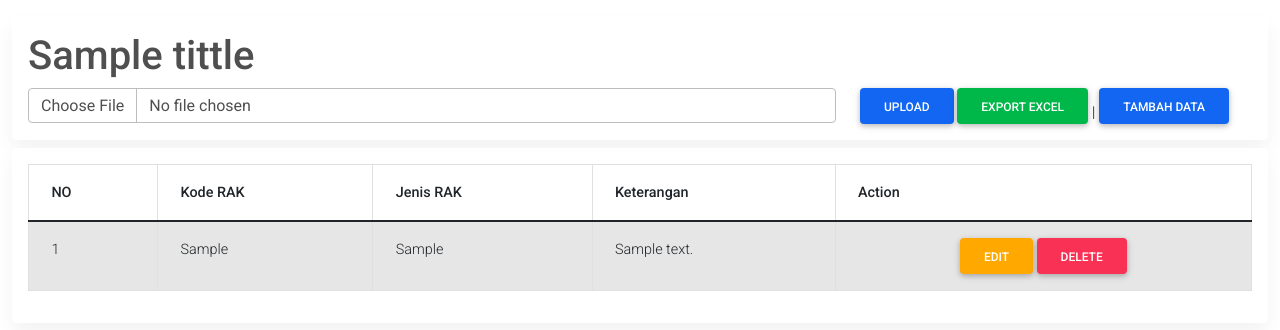
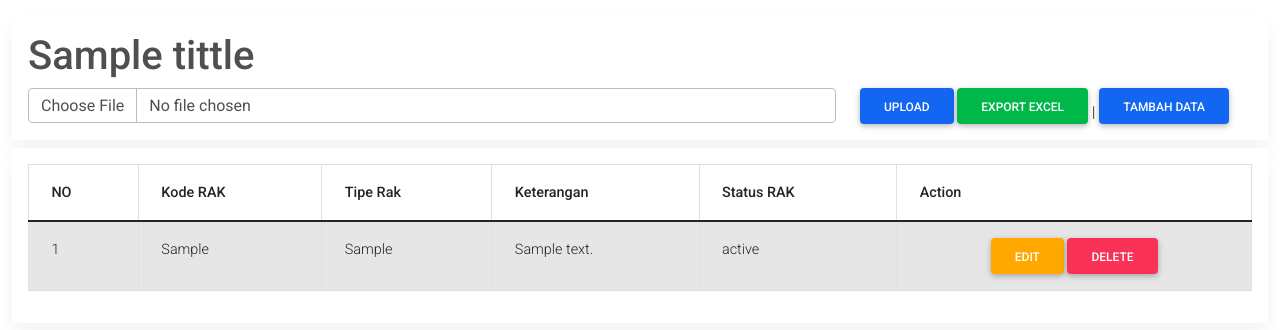
Before and after one commit to Tevan13/dynamic-wh-1, a CodeIgniter 4 app: the page made by app/Views/cs/masterRak.php in a window 1280 px wide. Shown: the top 330 px of the page. Run offline with PHP 8.4 and a stand-in for CodeIgniter, Linux system fonts and the light colour scheme; the template is opened without the code that fills it: most values are stand-ins (such as "Sample title", 1, 10 or a date in 2020); some libraries are stand-ins or nearby versions.

Commit message:
Download excel rak master

```diff
--- a/app/Models/rakModel.php
+++ b/app/Models/rakModel.php
@@ -8,7 +8,7 @@ class rakModel extends Model
 {
     protected $table = "tb_rak";
     protected $primaryKey = "idRak";
-    protected $allowedFields = ["kode_rak", "jenis_rak", "keterangan", "created_at", "updated_at"];
+    protected $allowedFields = ["kode_rak", "tipe_rak", "keterangan", "status_rak", "created_at", "updated_at"];
 
     public function getMasterRAk()
     {
--- a/app/Views/cs/masterRak.php
+++ b/app/Views/cs/masterRak.php
@@ -14,7 +14,7 @@
                         </div>
                         <div class="col">
                             <button class="btn btn-primary" type="submit" style="display: inline-block;">Upload</button>
-                            <a href='#' class="btn btn-success">Export Excel</a>
+                            <a href='<?= base_url('rakController/export'); ?>' class="btn btn-success">Export Excel</a>
                             |
                             <button type="button" class="btn btn-primary" data-bs-toggle="modal" data-bs-target="#exampleModal">Tambah Data</button>
                         </div>
@@ -43,9 +43,9 @@
                                                 </div>
                                             </div>
                                             <div class="row mb-3">
-                                                <label for="jenis_rak" class="col-sm-3 col-form-label">Jenis RAK</label>
+                                                <label for="tipe_rak" class="col-sm-3 col-form-label">Tipe Rak</label>
                                                 <div class="col-sm-9">
-                                                    <input type="text" class="form-control" id="jenis_rak" name="jenis_rak" placeholder="Masukkan Jenis Rak" required>
+                                                    <input type="text" class="form-control" id="tipe_rak" name="tipe_rak" placeholder="Masukkan Tipe Rak" required>
                                                 </div>
                                             </div>
 
@@ -82,8 +82,9 @@
                     <tr>
                         <th>NO</th>
                         <th>Kode RAK</th>
-                        <th>Jenis RAK</th>
+                        <th>Tipe Rak</th>
                         <th>Keterangan</th>
+                        <th>Status RAK</th>
                         <th>Action</th>
                 </thead>
                 <tbody id="contactTable">
@@ -95,8 +96,9 @@
                             <tr>
                                 <td><?= $i++; ?></td>
                                 <td><?= $rak['kode_rak'] ?></td>
-                                <td><?= $rak['jenis_rak'] ?></td>
+                                <td><?= $rak['tipe_rak'] ?></td>
                                 <td><?= $rak['keterangan'] ?></td>
+                                <td><?= $rak['status_rak'] ?></td>
                                 <td style="text-align: center;">
                                     <button type="button" class="btn btn-warning" data-bs-toggle="modal" data-bs-target="#ModalUpdate<?php echo $i; ?>">
                                         Edit
@@ -120,8 +122,8 @@
                                                         <input type="text" name="kode_rak" class="form-control" value="<?= $rak['kode_rak']; ?>" required>
                                                     </div>
                                                     <div class="mb-3">
-                                                        <label class="form-label">Jenis Rak</label>
-                                                        <input type="text" name="jenis_rak" class="form-control" value="<?= $rak['jenis_rak']; ?>" required>
+                                                        <label class="form-label">Tipe Rak</label>
+                                                        <input type="text" name="tipe_rak" class="form-control" value="<?= $rak['tipe_rak']; ?>" required>
                                                     </div>
                                                     <div class="mb-3">
                                                         <label class="form-label">Keterangan</label>
@@ -129,6 +131,23 @@
                                                             <?php
                                                             $ket = ["Kecil", "Besar", "Over Area"];
                                                             $selected = $rak['keterangan'];
+                                                            foreach ($ket as $k) {
+                                                                $option = '<option value="' . $k . '"';
+                                                                if ($selected == $k) {
+                                                                    $option .= ' selected';
+                                                                }
+                                                                $option .= '>' . $k . '</option>';
+                                                                echo $option;
+                                                            }
+                                                            ?>
+                                                        </select>
+                                                    </div>
+                                                    <div class="mb-3">
+                                                        <label class="form-label">Status Rak</label>
+                                                        <select class="form-select" id="status_rak" name="status_rak">
+                                                            <?php
+                                                            $ket = ["Kosong", "Terisi", "Penuh"];
+                                                            $selected = $rak['status_rak'];
                                                             foreach ($ket as $k) {
                                                                 $option = '<option value="' . $k . '"';
                                                                 if ($selected == $k) {
@@ -166,12 +185,16 @@
                                                         <input type="text" name="kode_rak" class="form-control" value="<?= $rak['kode_rak']; ?>" required readonly>
                                                     </div>
                                                     <div class="mb-3">
-                                                        <label class="form-label">Jenis Rak</label>
-                                                        <input type="text" name="jenis_rak" class="form-control" value="<?= $rak['jenis_rak']; ?>" required readonly>
+                                                        <label class="form-label">Tipe Rak</label>
+                                                        <input type="text" name="tipe_rak" class="form-control" value="<?= $rak['tipe_rak']; ?>" required readonly>
                                                     </div>
                                                     <div class="mb-3">
                                                         <label class="form-label">Keterangan</label>
                                                         <input type="text" name="keterangan" class="form-control" value="<?= $rak['keterangan']; ?>" required readonly>
+                                                    </div>
+                                                    <div class="mb-3">
+                                                        <label class="form-label">Status Rak</label>
+                                                        <input type="text" name="status_rak" class="form-control" value="<?= $rak['status_rak']; ?>" required readonly>
                                                     </div>
                                                     <div class="modal-footer">
                                                         <button type="button" class="btn btn-secondary mr-2" data-bs-dismiss="modal">Close</button>
@@ -189,7 +212,7 @@
                     } else {
                         ?>
                         <tr>
-                            <td style="text-align: center;" colspan="5">Tidak ada data</td>
+                            <td style="text-align: center;" colspan="6">Tidak ada data</td>
                         </tr>
                     <?php
                     }
```
Also changed, not shown: app/Controllers/rakController.php (+63 -3 lines), 1 other file.
